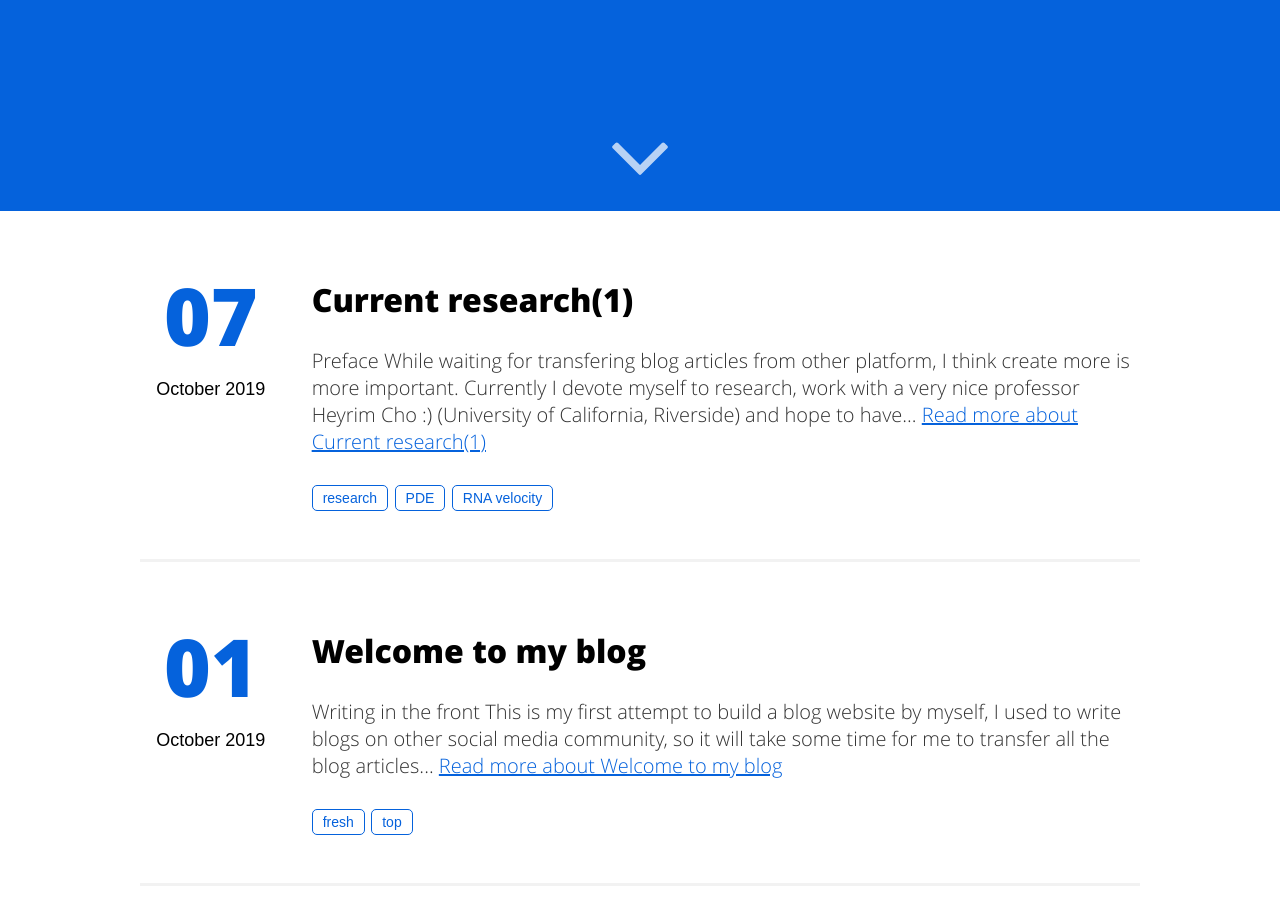
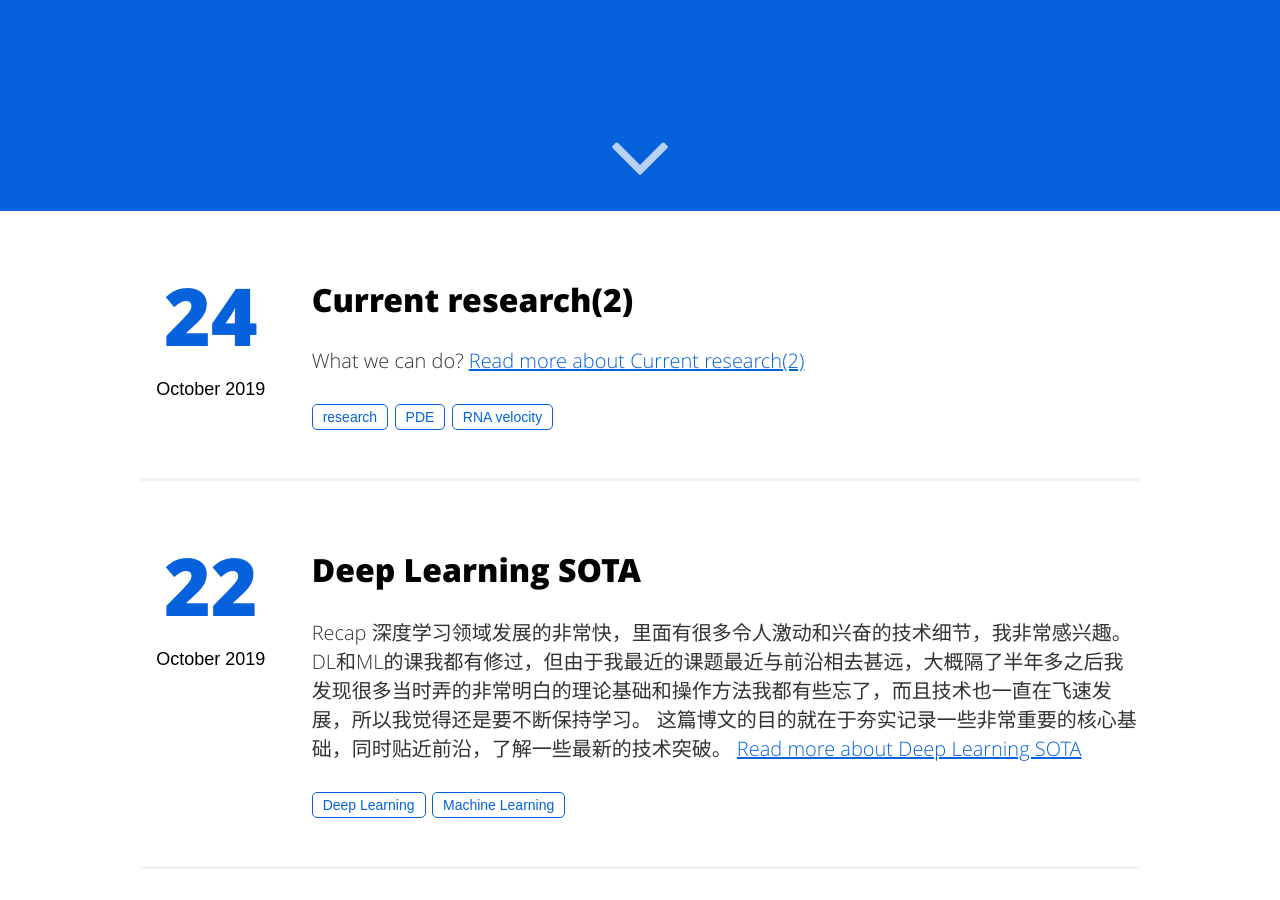
Before and after one commit to clay001/locke.github.io, a Jekyll site: the page built from index.html, in a window 1280 px wide and 900 px high, scrolled down 689 px. Built offline with Jekyll 4.4.1, drawn with Linux system fonts in a browser that asks for light colours; some of the changed text lies outside the part shown.

Commit message:
new post

```diff
--- a/_config.yml
+++ b/_config.yml
@@ -48,7 +48,7 @@ links:
   - title: Tags
     url: /tags
   - title: About Me
-    url: /
+    url: https://drive.google.com/file/d/1jLnz0l33h7SKUAikMUw1JOpLmKK0y_K6/view?usp=sharing
 
 # exclude my node related stuff
 exclude: ['package.json', 'src', 'node_modules']
--- /dev/null
+++ b/_posts/2019-10-19-C++ learning.md
@@ -0,0 +1,24 @@
+---
+layout: post
+title: "C++ learning"
+date: 2019-10-19 15:22:44
+image: '/assets/img/'
+description: 'Some knowledge about C++'
+tags:
+- C++
+categories:
+- Language
+twitter_text: 'Do you know these?'
+---
+
+## hpp和h的区别
+
+hpp（Header Plus Plus）是将.cpp的实现代码混入.h头文件当中，定义与实现都包含在同一文件，调用的时候只需要include该hpp文件即可
+
+与xx.h类似，hpp是C++程序头文件。一般来说，xx.h里面只有声明，没有实现，而*.hpp里声明实现都有，后者可以减少.cpp的数量。xx.h里面可以有using namespace std，而*.hpp里则没有。
+
+但要注意的是，hpp中不可以包含全局对象和全局函数
+
+## 取余运算上的不同
+
+和python不同，在C++中 -1%10 的结果并不是9，而是-1。所以在我程序中碰到过的一个轮盘锁问题的时候，需要实现0负方向转动的结果是9，这时候就得再做一层操作，我当时的选择是如果是负数就用10去减一次
--- /dev/null
+++ b/_posts/2019-10-22-DeepLearning_advanced.md
@@ -0,0 +1,20 @@
+---
+layout: post
+title: "Deep Learning SOTA"
+date: 2019-10-22 19:25:37
+image: '/assets/img/'
+description: 'Advanced DeepLearning'
+tags:
+- Deep Learning
+- Machine Learning
+categories:
+- Deep Learning
+- Machine Learning
+twitter_text: 'Follow me to study DL'
+---
+
+## Recap
+
+深度学习领域发展的非常快，里面有很多令人激动和兴奋的技术细节，我非常感兴趣。DL和ML的课我都有修过，但由于我最近的课题最近与前沿相去甚远，大概隔了半年多之后我发现很多当时弄的非常明白的理论基础和操作方法我都有些忘了，而且技术也一直在飞速发展，所以我觉得还是要不断保持学习。
+
+这篇博文的目的就在于夯实记录一些非常重要的核心基础，同时贴近前沿，了解一些最新的技术突破。
--- /dev/null
+++ b/_posts/2019-10-24-current-Research(2).md
@@ -0,0 +1,16 @@
+---
+layout: post
+title: "Current research(2)"
+date: 2019-10-24 23:42:22
+image: '/assets/img/'
+description: 'My current research topic record'
+tags:
+- research
+- PDE
+- RNA velocity
+categories:
+- research
+twitter_text: 'New research progress of Locke!'
+---
+
+##  What we can do?
```
Also changed, not shown: 9 other files.
